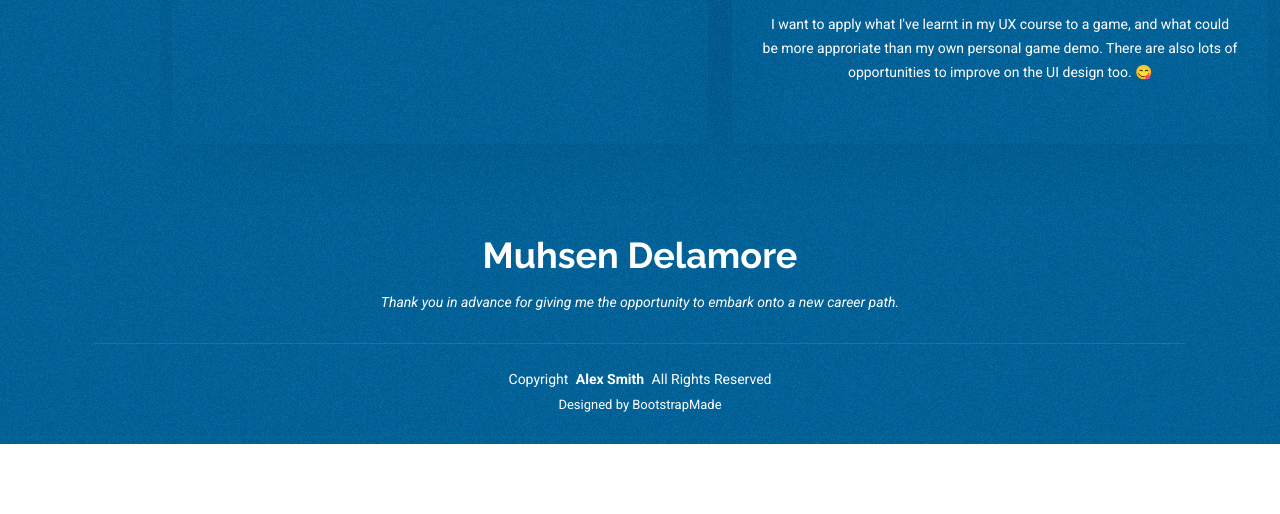
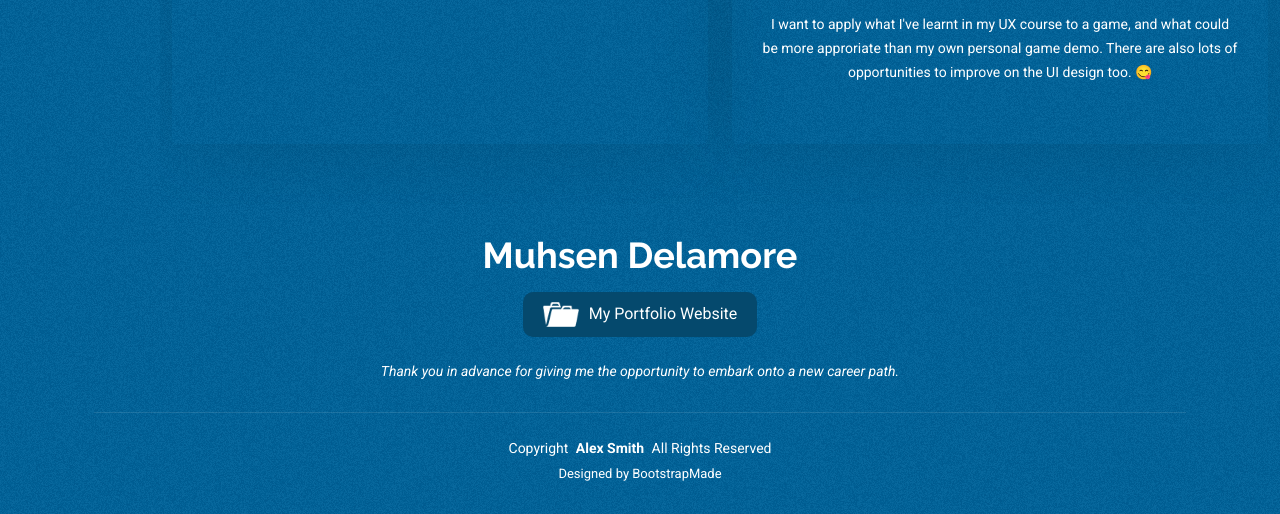
Before and after one commit to m-delamore/UXDesign, a plain HTML site: page index.html in a window 1280 px wide. Shown: the part 2157-2671 px from the top of the page. Before the commit the page ends 2601 px from the top, so only its background shows below. Drawn offline with Linux system fonts and the light colour scheme.

Commit message:
Added portfolio button, changed title and icon.

```diff
--- a/assets/css/main.css
+++ b/assets/css/main.css
@@ -360,6 +360,27 @@ h6 {
   padding-top: 5px;
 }
 
+.footer .btn-with-icon {
+  display: inline-flex;
+  align-items: center;
+  padding: 10px 20px;
+  font-size: 16px;
+  background-color: #05496d;
+  color: white;
+  border: none;
+  border-radius: 10px;
+  cursor: pointer;
+  text-decoration: none;
+}
+
+.footer .btn-with-icon img {
+  margin-right: 10px; /* Add space between the image and the text */
+}
+
+.footer .btn-with-icon:hover {
+  background-color: #0056b3;
+}
+
 /*--------------------------------------------------------------
 # Preloader
 --------------------------------------------------------------*/
--- a/index.html
+++ b/index.html
@@ -4,12 +4,12 @@
 <head>
   <meta charset="utf-8">
   <meta content="width=device-width, initial-scale=1.0" name="viewport">
-  <title>Index - MyResume Bootstrap Template</title>
+  <title>UX Design - Muhsen Delamore</title>
   <meta content="" name="description">
   <meta content="" name="keywords">
 
   <!-- Favicons -->
-  <link href="assets/img/favicon.png" rel="icon">
+  <link href="assets/img/majesticons_ux-circle-line.png" rel="icon">
   <link href="assets/img/apple-touch-icon.png" rel="apple-touch-icon">
 
   <!-- Fonts -->
@@ -203,6 +203,15 @@
   <footer id="footer" class="footer position-relative light-background">
     <div class="container">
       <h3 class="sitename">Muhsen Delamore</h3>
+      <div class="col-md-12 text-center" style="padding-bottom: 24px;">
+        <a href="https://m-delamore.github.io/portfolio/" target="_blank">
+          <button type="button" class="btn-with-icon">
+            <img src="assets/img/portfolio_icon.png" style="width: 36px; height: auto; vertical-align: middle;" alt="Portoflio Website" />
+            My Portfolio Website
+          </button>
+        </a>
+      </div>
+
       <p>Thank you in advance for giving me the opportunity to embark onto a new career path.</p>
 
       <div class="container">
```
Also changed, not shown: assets/img/majesticons_ux-circle-line.png (added), assets/img/portfolio_icon.png (added).
